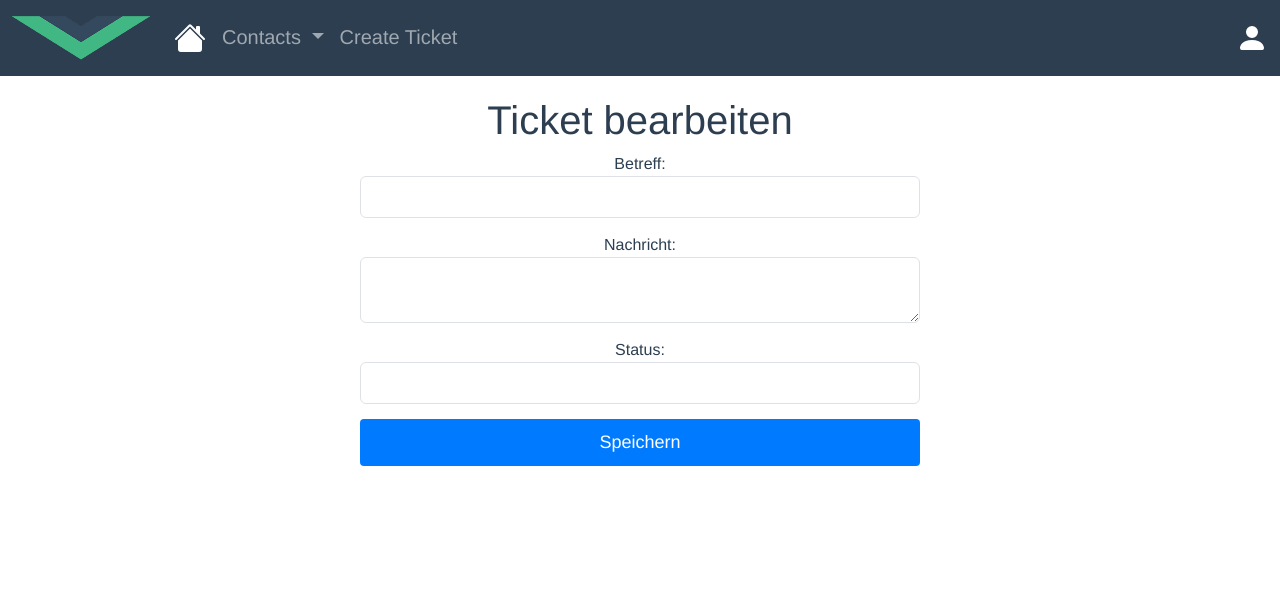
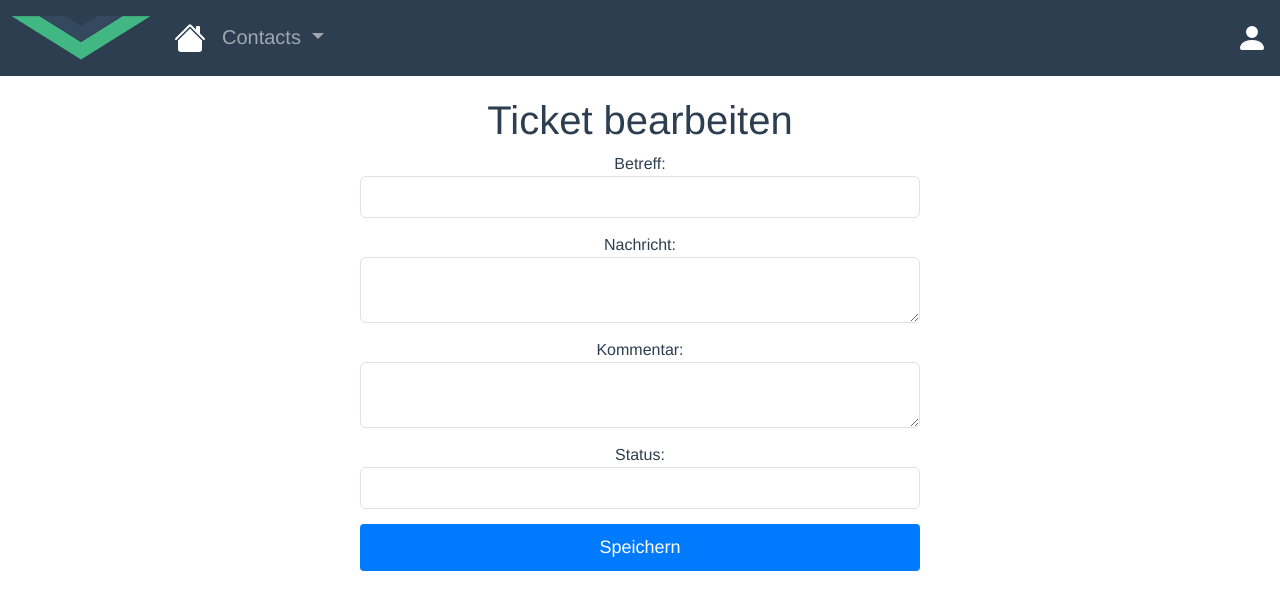
Before and after one commit to KanberZeren/Ticketapp-Frontend, a Vue app: page /bearbeiten/1 in a window 1280 px wide. Shown: the top 610 px of the page. Built offline with nearby package versions, Linux system fonts and the light colour scheme; no server answers.

Commit message:
Navbar apassungen und Kommentar section

```diff
--- a/public/index.html
+++ b/public/index.html
@@ -4,8 +4,6 @@
     <meta charset="utf-8">
     <meta http-equiv="X-UA-Compatible" content="IE=edge">
     <meta name="viewport" content="width=device-width,initial-scale=1.0">
-    <link rel="icon" href="<%= BASE_URL %>favicon.ico">
-      <link rel="stylesheet" href="https://cdn.jsdelivr.net/npm/bootstrap-icons@1.19.0/font/bootstrap-icons.css">
     <title><%= htmlWebpackPlugin.options.title %></title>
   </head>
   <body>
--- a/src/components/NavBar.vue
+++ b/src/components/NavBar.vue
@@ -45,13 +45,9 @@ export default {
               <li><router-link class="dropdown dropdown-item" to="/ServiceCenter">Service-Center</router-link></li>
             </ul>
           </li>
-          <router-link class="nav-link" :class="{ active: $route.path === '/NewTicket' }" to="/NewTicket">
-            Create Ticket
-          </router-link>
         </ul>
         <li class="d-flex nav-link">
-          <router-link class="avatar navbar-link active" ria-current="page" to="/login">
-            <svg xmlns="http://www.w3.org/2000/svg" width="32" height="40" fill="currentColor" class="bi bi-person-fill" viewBox="0 0 16 16">
+          <router-link class="avatar navbar-link active" ria-current="page" to="/">            <svg xmlns="http://www.w3.org/2000/svg" width="32" height="40" fill="currentColor" class="bi bi-person-fill" viewBox="0 0 16 16">
               <path d="M3 14s-1 0-1-1 1-4 6-4 6 3 6 4-1 1-1 1zm5-6a3 3 0 1 0 0-6 3 3 0 0 0 0 6"/>
             </svg>
           </router-link>
--- a/src/components/TicketBearbeiten.vue
+++ b/src/components/TicketBearbeiten.vue
@@ -13,6 +13,11 @@
       </div>
 
       <div class="form-group">
+        <label for="kommentar">Kommentar:</label>
+        <textarea v-model="editedTicket.kommentar" class="form-control" required></textarea>
+      </div>
+
+      <div class="form-group">
         <label for="status">Status:</label>
         <select v-model="editedTicket.status" class="form-control" required>
           <option value="GELÖST">Gelöst</option>
@@ -23,6 +28,9 @@
       </div>
 
       <button type="submit" class="btn btn-primary">Speichern</button>
+      <div v-if="saveSuccess" class="success-message">
+        Ihr Ticket wurde erfolgreich gespeichert!
+      </div>
     </form>
   </div>
 </template>
@@ -35,8 +43,10 @@ export default {
       editedTicket: {
         betreff: '',
         nachricht: '',
-        status: ''
-      }
+        status: '',
+        kommentar: ''
+      },
+      saveSuccess: false
     }
   },
   created () {
@@ -56,7 +66,7 @@ export default {
       try {
         const ticketId = this.$route.params.id
         await ticketService.updateTicket(ticketId, this.editedTicket)
-        this.$router.push({ name: 'TicketListe' })
+        this.saveSuccess = true
       } catch (error) {
         console.error('Fehler beim Aktualisieren des Tickets:', error)
       }
```
